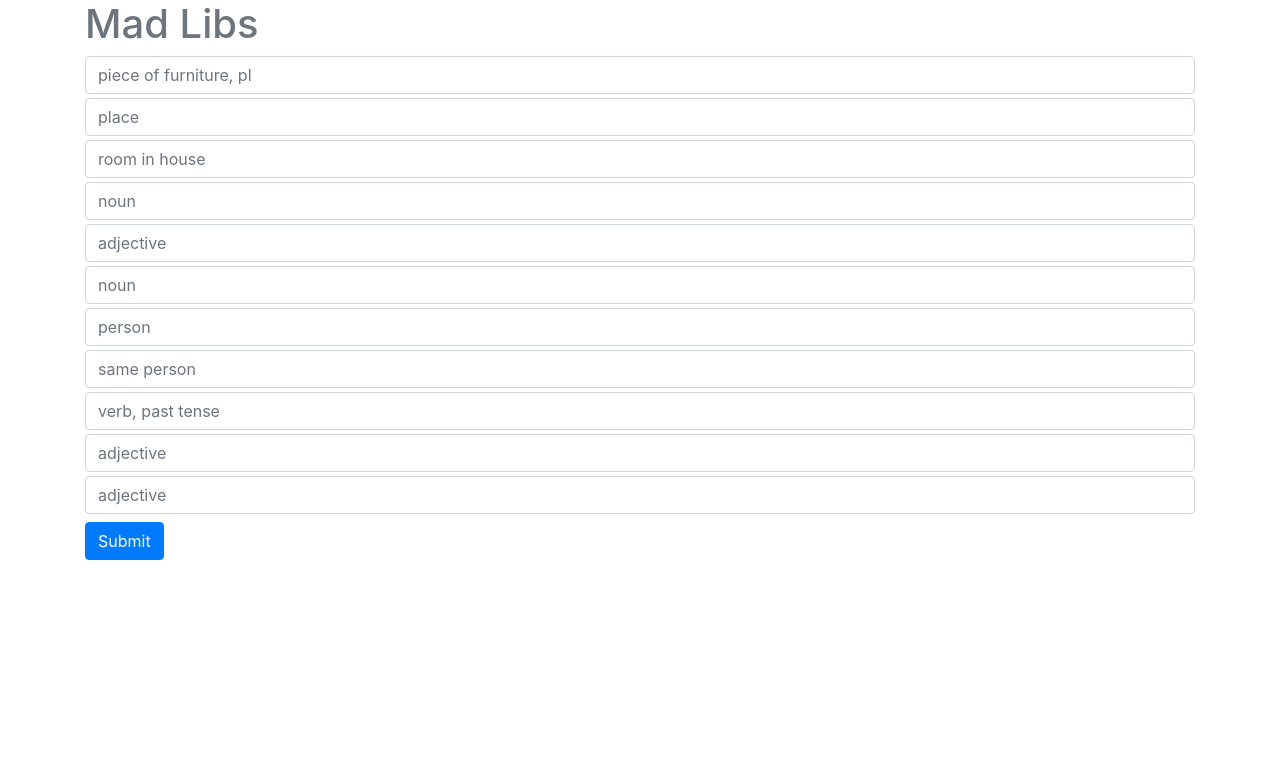
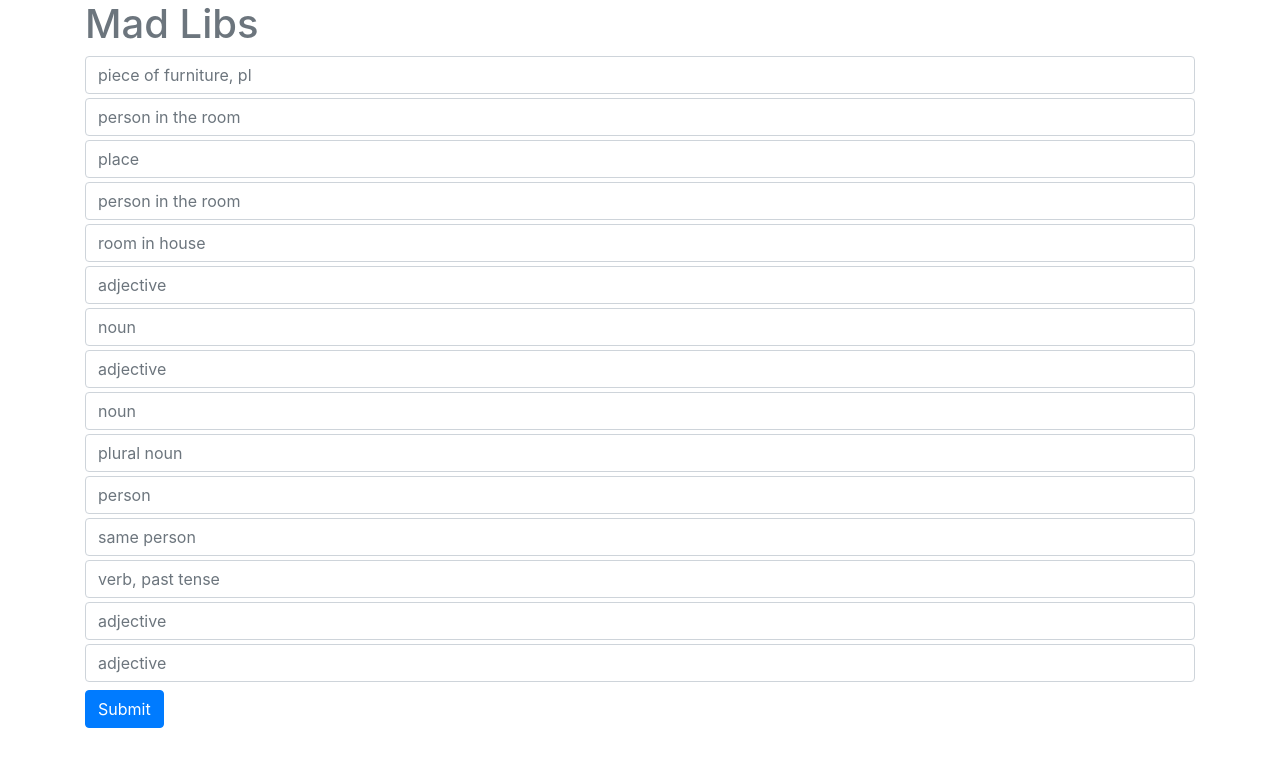
Before and after one commit to kenirwin/mad-libs, a Jekyll site: the page built from game-night.html, in a window 1280 px wide. Shown: the top 767 px of the page. Built offline with Jekyll 4.4.1, drawn with Linux system fonts in a browser that asks for light colours.

Commit message:
game night edits

```diff
--- a/game-night.html
+++ b/game-night.html
@@ -5,6 +5,6 @@ permalink: /game-night
 ---
 It's game night, folks, and Sally and Ryan are hosting!  We are all so excited for the occasion that
 we are virtually jumping up and down from our <span class="input" data-placeholder="PIECE OF FURNITURE, PL"></span>.  It looks like a pretty big crowd
-out there in the stratosphere.  I see __PERSON IN THE ROOM__ attending from <span class="input" data-placeholder="PLACE"></span>, and it looks like __PERSON IN THE ROOM__ is at home in
+out there in the stratosphere.  I see <span class="input" data-placeholder="PERSON IN THE ROOM"></span> attending from <span class="input" data-placeholder="PLACE"></span>, and it looks like <span class="input" data-placeholder="PERSON IN THE ROOM"></span> is at home in
 Cincinnati, but strangely tuning in from <span class="input" data-placeholder="ROOM IN HOUSE"></span>.  Well... at least we've made it here in one way or
-another.  Sally and Ryan have planned the first game.  They made it up themselves, and named it __ADJECTIVE__ <span class="input" data-placeholder="NOUN"></span>.  They've explained the <span class="input" data-placeholder="ADJECTIVE"></span> rules to us, and it goes something like this.  First, someone names an object, like a <span class="input" data-placeholder="NOUN"></span>.  Then we all must go find it from our own homes, and the first one to find it shouts "I found it first, you __PLURAL NOUN__!!!"  We think it's going to be a great game.  Oh hey!  <span class="input" data-placeholder="PERSON"></span> brought snacks!  It's making us all hungry... I mean, Very hungry...pandemic potlucks are just NOT the same.  Uh oh... no.. <span class="input" data-placeholder="SAME PERSON"></span> don't worry, we can wait to try your snacks another time... no, no... YIKES!  They just <span class="input" data-placeholder="VERB, PAST TENSE"></span> the snacks right into the computer screen!  As we've seen today, sometimes isolation makes us a little <span class="input" data-placeholder="ADJECTIVE"></span> but we're trying to hold it together, the best we can.  Well folks, we're off to an interesting start here, and I suspect the rest of the night will be just <span class="input" data-placeholder="ADJECTIVE"></span>.
+another.  Sally and Ryan have planned the first game.  They made it up themselves, and named it <span class="input" data-placeholder="ADJECTIVE"></span> <span class="input" data-placeholder="NOUN"></span>.  They've explained the <span class="input" data-placeholder="ADJECTIVE"></span> rules to us, and it goes something like this.  First, someone names an object, like a <span class="input" data-placeholder="NOUN"></span>.  Then we all must go find it from our own homes, and the first one to find it shouts "I found it first, you <span class="input" data-placeholder="PLURAL NOUN"></span>!!!"  We think it's going to be a great game.  Oh hey!  <span class="input" data-placeholder="PERSON"></span> brought snacks!  It's making us all hungry... I mean, Very hungry...pandemic potlucks are just NOT the same.  Uh oh... no.. <span class="input" data-placeholder="SAME PERSON"></span> don't worry, we can wait to try your snacks another time... no, no... YIKES!  They just <span class="input" data-placeholder="VERB, PAST TENSE"></span> the snacks right into the computer screen!  As we've seen today, sometimes isolation makes us a little <span class="input" data-placeholder="ADJECTIVE"></span> but we're trying to hold it together, the best we can.  Well folks, we're off to an interesting start here, and I suspect the rest of the night will be just <span class="input" data-placeholder="ADJECTIVE"></span>.
```
